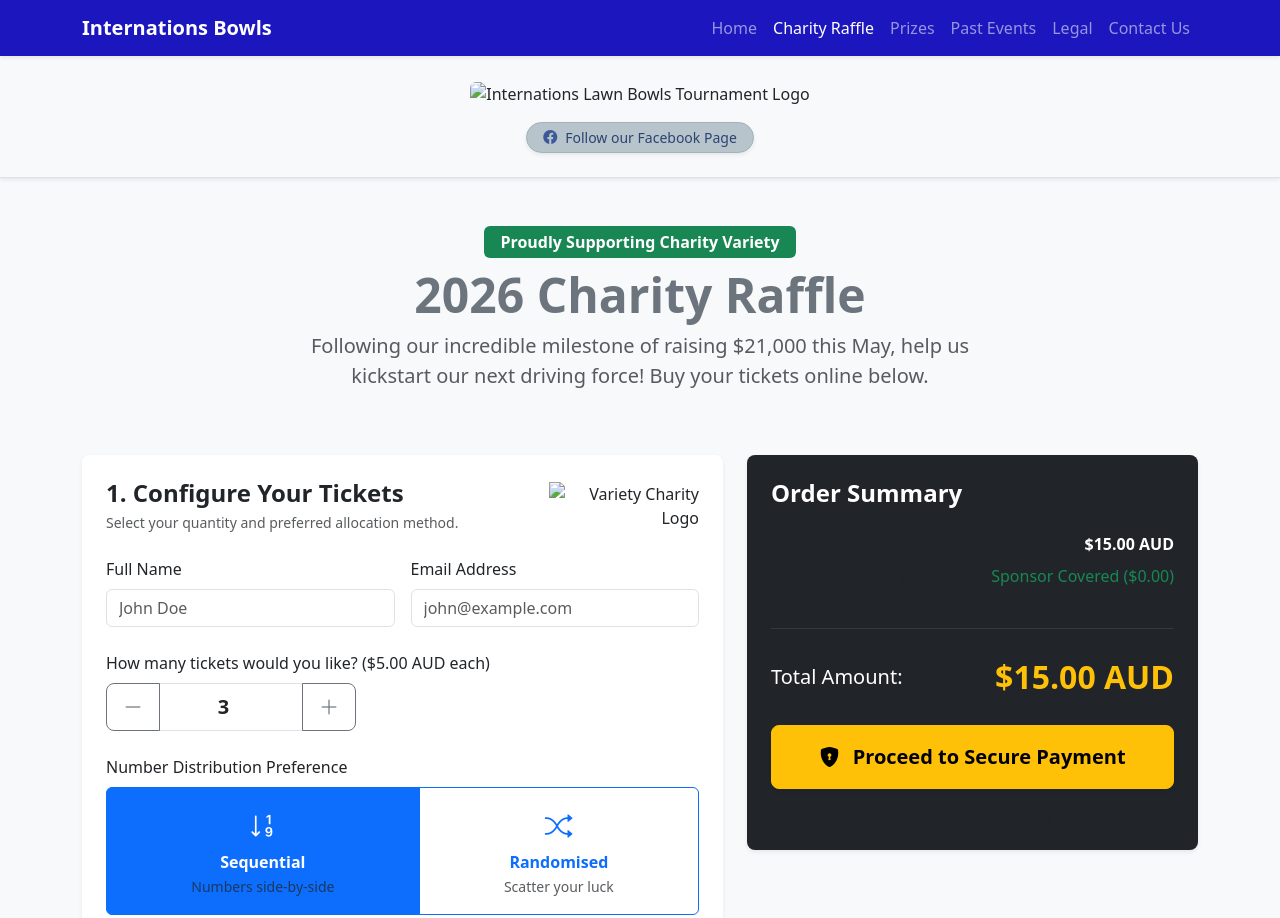
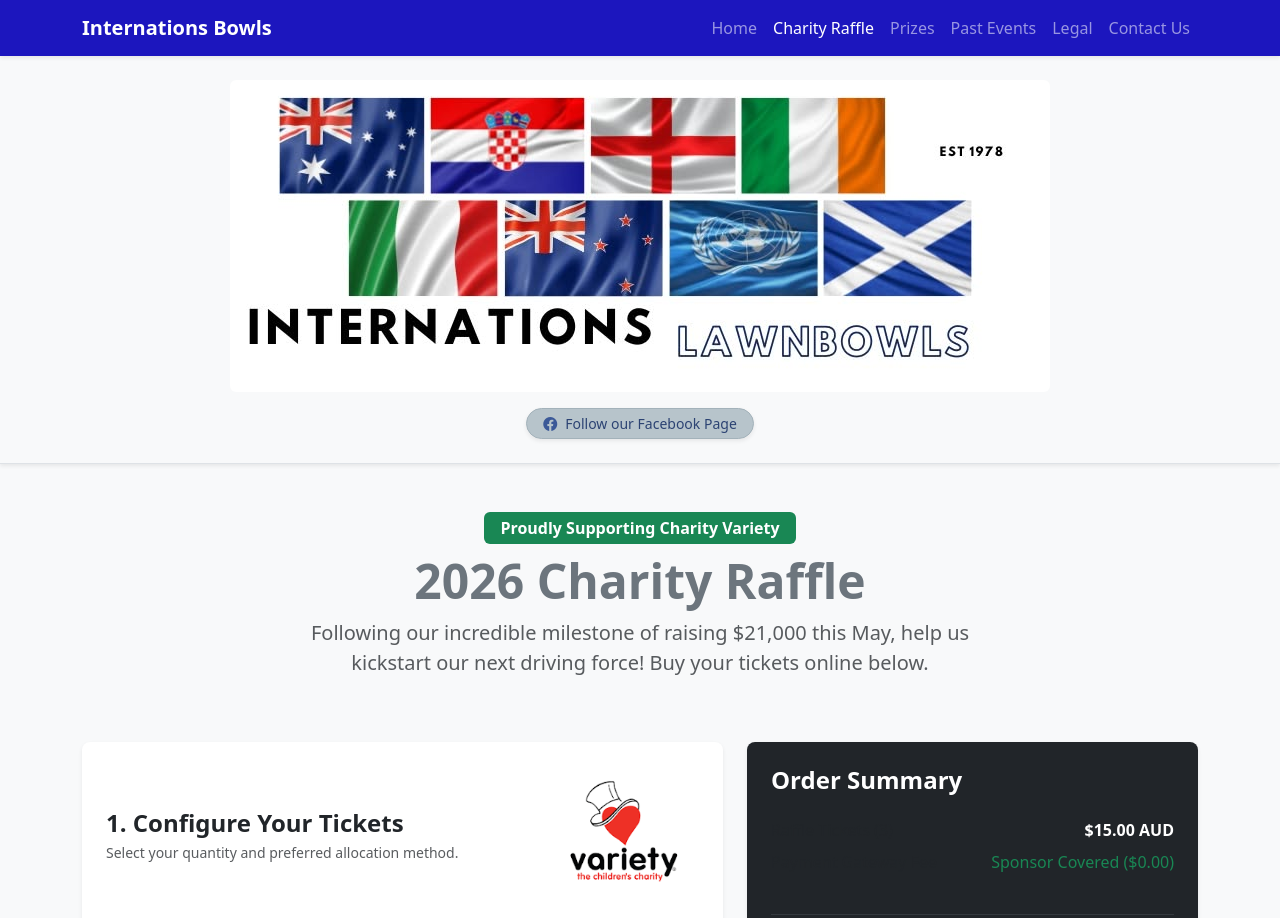
Before and after one commit to wallyharvey32-del/Internations-raffle, a website: page public/tickets.html in a window 1280 px wide. Shown: the top 918 px of the page. Drawn offline with nearby package versions, Linux system fonts and the light colour scheme; no server answers.

Commit message:
Fix relative image paths and space encoding for tickets page

```diff
--- a/public/tickets.html
+++ b/public/tickets.html
@@ -37,7 +37,7 @@
 
     <div class="border-bottom py-4 shadow-sm" style="background-color: #f8f9fa;">
         <div class="container text-center position-relative">
-            <img src="/Images/Internations Header.jpg"
+            <img src="/images/InternationsHeader.jpg"
                  alt="Internations Lawn Bowls Tournament Logo"
                  class="img-fluid rounded"
                  style="max-width: 820px; width: 100%; height: auto;"
@@ -75,7 +75,7 @@
                             <p class="text-muted small mb-0">Select your quantity and preferred allocation method.</p>
                         </div>
                         <div class="col-sm-4 text-center text-sm-end">
-                            <img src="/Images/Variety logo.png"
+                            <img src="/images/Varietylogo.png"
                                  alt="Variety Charity Logo"
                                  class="img-fluid"
                                  style="max-width: 150px; height: auto;"
```
Also changed, not shown: contact.html (+1 -1 lines), history.html (+1 -1 lines), index.html (+1 -1 lines), Images/2026winner.jpg (renamed from Images/2026 winner.jpg).
